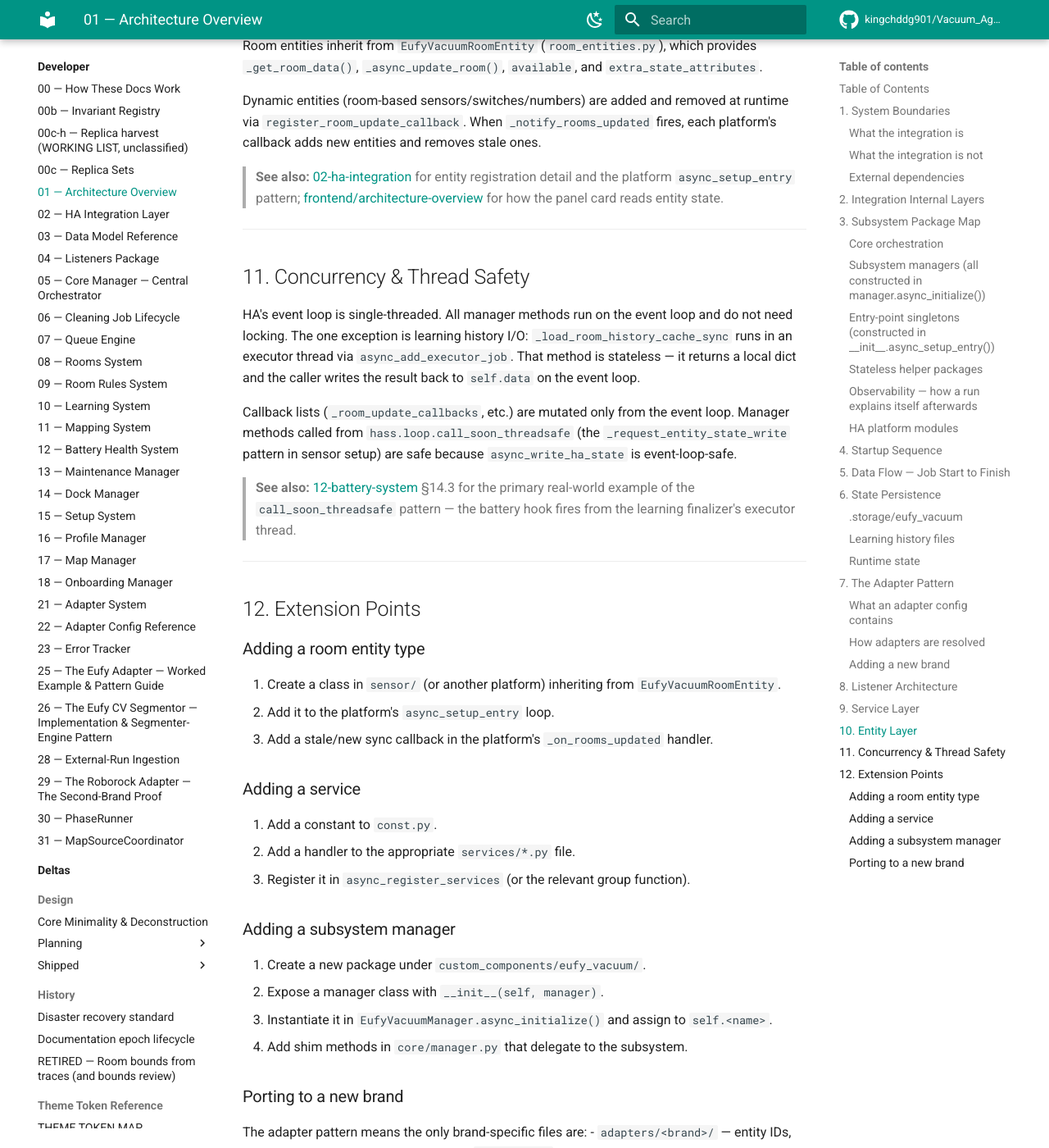
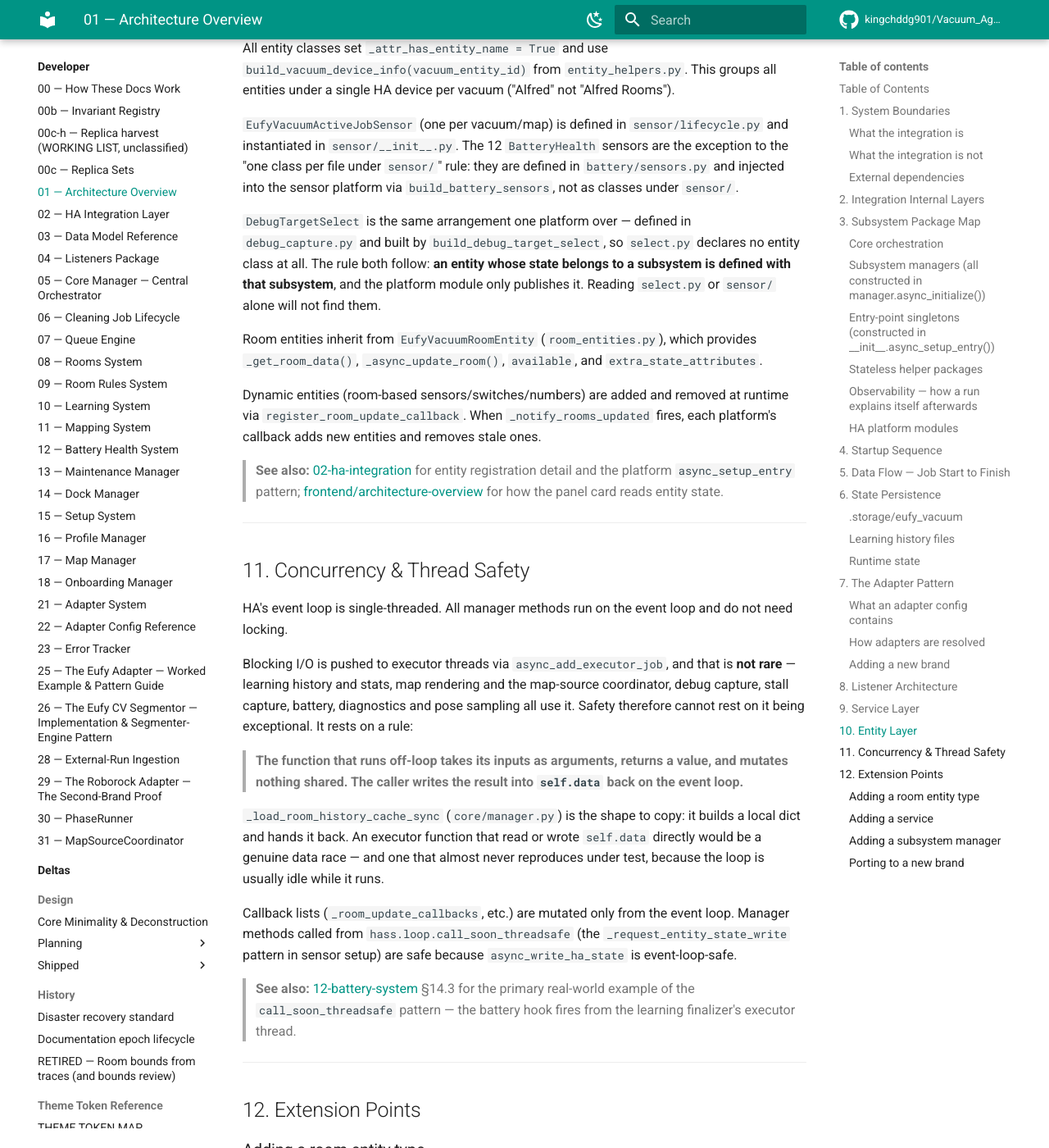
Before and after one commit to kingchddg901/Vacuum_Agent, an MkDocs documentation site: the page built from docs/dev/01-architecture-overview.md, in a window 1280 px wide and 1400 px high, scrolled down 18814 px. Shown: the whole window at 82% size. Built offline with MkDocs 1.6.1 and Material for MkDocs 9.7.7, drawn with Linux system fonts in a browser that asks for light colours; comment, search, counter and statistics services are not loaded; some of the changed text lies outside the part shown.

Commit message:
docs(01): walk §4-§12 — six inventory defects, and a retired standard cited as live
§4 verified clean and left alone: the 14-manager construction order, the nine
listeners and their order, six platforms, four service groups plus the inline
battery_rebaseline, and the platform -> unsupported resolution order all match
the code exactly. Six things did not.

- §4 justified absence-tolerant rings by what the DISASTER-RECOVERY STANDARD
  "rebuilds against". That standard was retired on 2026-08-15. Now points at the
  live acceptance test in design/core-minimality, which is a test you can run.
- §8 listed job_progress.py as listening to EVENT_JOB_PROGRESS_TICK. It FIRES
  that event on a 5 s time interval and subscribes to nothing. §5 had it right,
  so the doc contradicted itself.
- §9 omitted services/stall_capture.py entirely — set_stall_capture, which is
  the rooms-card switch and without which the feature is correct and
  unreachable, plus dev_inject_stall, the only maintainer-facing service.
- §10 presented the BatteryHealth injection as THE exception. DebugTargetSelect
  is the same arrangement one platform over, which makes it a rule worth naming:
  an entity whose state belongs to a subsystem is defined with that subsystem.
- §11 said executor I/O had exactly one instance. It is used across learning,
  map rendering, debug and stall capture, battery, diagnostics and pose
  sampling. Safety cannot rest on it being rare, so the DISCIPLINE is stated
  instead: off-loop functions return a value and mutate nothing shared.
- §12 told a porter to add a call to __init__.py. That call has not existed
  since the BRAND_REGISTRARS table, and §7 says core is untouched — the
  extension-point section sent you to edit the file the design exists to
  protect. Also adds the services.yaml step, without which the declaration
  parity gate fails.

brands.py, docstrings only: resolve_brand documented a three-value `source`
including "override" — an arm removed deliberately and at length in the module
docstring above it. A documented return value the function cannot produce is
worse than an undocumented one, because a caller can branch on it. Same for
_vacuum_platform's "remaining arms" and "mirrors the detect arm".

FLAGGED, not fixed: resolve_brand's `data` parameter is never read. It carried
the removed brand_overrides lookup and callers still pass it.

Co-Authored-By: Claude Opus 5 <noreply@anthropic.com>

```diff
--- a/docs/dev/01-architecture-overview.md
+++ b/docs/dev/01-architecture-overview.md
@@ -245,9 +245,11 @@ odd" into evidence.
    >   `live_room_refresh` are never touched on the room-clean path at all.
    > - A ring should attach through an **absence-tolerant seam** — `learning` is
    >   the model to copy, guarded `if learning is None: …` at every reach-in, so
-   >   the core tolerates its *nonexistence* rather than merely its stubbing. That
-   >   property is what the [disaster-recovery standard](history/disaster-recovery-standard.md)
-   >   rebuilds against, atom-out.
+   >   the core tolerates its *nonexistence* rather than merely its stubbing. The
+   >   test that property has to pass is stated in
+   >   [design/core-minimality](design/core-minimality.md): a manager with
+   >   `access_graph`, `profiles`, `onboarding`, `learning`, `maps` and
+   >   `maintenance` **absent** still fires one `room_clean`.
    >
    > Three rings do **not** yet meet that bar: `access_graph` and `profiles` hold
    > room-definition primitives the core reaches in for, and `onboarding` gates the
@@ -560,7 +562,7 @@ any private constants. None of them hold persistent state — they read from
 | `path_blockers.py` | Rule trigger entities | Mid-job blocker rule evaluation |
 | `pause_timeout.py` | HA time + vacuum state | **Two reaps** on one 1-minute tick: auto-cancel on overlong pause, and finalize a stranded `started` run (including a robot trapped in `error`) |
 | `stall_capture.py` | `EVENT_STALL_DETECTED` | Opt-in per vacuum: render the stalled room to disk, notify, fire `eufy_vacuum_stall_captured` |
-| `job_progress.py` | `EVENT_JOB_PROGRESS_TICK` | Job progress snapshot trigger |
+| `job_progress.py` | HA time (5 s) | Takes a progress snapshot, then **fires** `EVENT_JOB_PROGRESS_TICK` for the card. It produces that event; it does not subscribe to one |
 | `pose_sampler.py` | HA time + vacuum state | Buffers the per-tick pose time-series (`pose_samples`) during an external (app-started) or dispatched run for room auto-attribution, via the adapter-declared `room_attribution.source`; attribution-capable vacuums only |
 | `discovery.py` | Vacuum entity state | Auto-discovery once **docked** (map-safe: run over, pose settled) + map-change/reload/6h timer — see [04 §discovery](04-listeners.md) |
 
@@ -610,6 +612,7 @@ Service modules in `services/` are split by domain:
 | `errors.py` | acknowledge error, get recent errors |
 | `snapshots.py` | dashboard snapshot, progress snapshot, job control state |
 | `debug.py` | debug flight-recorder capture (start/stop/status) — backs the `select.py` capture target (§10) |
+| `stall_capture.py` | `set_stall_capture` — the rooms-card switch; the consumer treats absent as off, so without this the feature is correct and unreachable. Plus `dev_inject_stall`, the one maintainer-only service: it fires the canonical `EVENT_STALL_DETECTED` from the vacuum's real state so every downstream consumer runs for real |
 
 All service handlers follow a three-step pattern:
 1. Extract and validate `call.data` fields
@@ -644,6 +647,12 @@ Rooms").
 `sensor/`" rule: they are defined in `battery/sensors.py` and injected into the
 sensor platform via `build_battery_sensors`, not as classes under `sensor/`.
 
+`DebugTargetSelect` is the same arrangement one platform over — defined in
+`debug_capture.py` and built by `build_debug_target_select`, so `select.py`
+declares no entity class at all. The rule both follow: **an entity whose state
+belongs to a subsystem is defined with that subsystem**, and the platform module
+only publishes it. Reading `select.py` or `sensor/` alone will not find them.
+
 Room entities inherit from `EufyVacuumRoomEntity` (`room_entities.py`), which
 provides `_get_room_data()`, `_async_update_room()`, `available`, and
 `extra_state_attributes`.
@@ -659,10 +668,22 @@ each platform's callback adds new entities and removes stale ones.
 ## 11. Concurrency & Thread Safety
 
 HA's event loop is single-threaded. All manager methods run on the event loop
-and do not need locking. The one exception is learning history I/O:
-`_load_room_history_cache_sync` runs in an executor thread via
-`async_add_executor_job`. That method is stateless — it returns a local dict and
-the caller writes the result back to `self.data` on the event loop.
+and do not need locking.
+
+Blocking I/O is pushed to executor threads via `async_add_executor_job`, and
+that is **not rare** — learning history and stats, map rendering and the
+map-source coordinator, debug capture, stall capture, battery, diagnostics and
+pose sampling all use it. Safety therefore cannot rest on it being exceptional.
+It rests on a rule:
+
+> **The function that runs off-loop takes its inputs as arguments, returns a
+> value, and mutates nothing shared. The caller writes the result into
+> `self.data` back on the event loop.**
+
+`_load_room_history_cache_sync` (`core/manager.py`) is the shape to copy: it
+builds a local dict and hands it back. An executor function that read or wrote
+`self.data` directly would be a genuine data race — and one that almost never
+reproduces under test, because the loop is usually idle while it runs.
 
 Callback lists (`_room_update_callbacks`, etc.) are mutated only from the event
 loop. Manager methods called from `hass.loop.call_soon_threadsafe` (the
@@ -687,6 +708,13 @@ loop. Manager methods called from `hass.loop.call_soon_threadsafe` (the
 1. Add a constant to `const.py`.
 2. Add a handler to the appropriate `services/*.py` file.
 3. Register it in `async_register_services` (or the relevant group function).
+4. Declare it in `services.yaml` — or add it to the documented exception list in
+   `tests/unit/test_service_declaration_parity.py`. That gate asserts both
+   directions (every registered service is declared; every declared field exists
+   in the schema with a matching type), so skipping this step fails the suite
+   rather than shipping an undeclared service. An inline schema built by hand
+   rather than through the group pattern is how one service escaped the gate for
+   twelve days — see the note above `_BATTERY_REBASELINE_SCHEMA` in `__init__.py`.
 
 ### Adding a subsystem manager
 
@@ -699,7 +727,14 @@ loop. Manager methods called from `hass.loop.call_soon_threadsafe` (the
 ### Porting to a new brand
 
 The adapter pattern means the only brand-specific files are:
-- `adapters/<brand>/` — entity IDs, vocabulary, maintenance components
-- `__init__.py` — one call to `register_<brand>_adapter_for_vacuum`
+- `adapters/<brand>/` — entity IDs, vocabulary, maintenance components, and the
+  `UPSTREAM_PLATFORMS` identity claim in its own `const.py`
+- `adapters/brands.py` — one `BrandRegistrar` row in `BRAND_REGISTRARS`
+
+**Integration core (`__init__.py`) is not touched.** It used to hold a
+`register_<brand>_adapter_for_vacuum` call per brand; moving that into the
+registrar table is exactly what turned adding a brand from an edit to core into
+an addition beside it (§7). If a port makes you reach for `__init__.py`, the
+thing you are adding is not brand knowledge.
 
 See the [porting guide](../contributing/porting-guide.md) for the detailed walkthrough.
```
Also changed, not shown: 1 other file.
